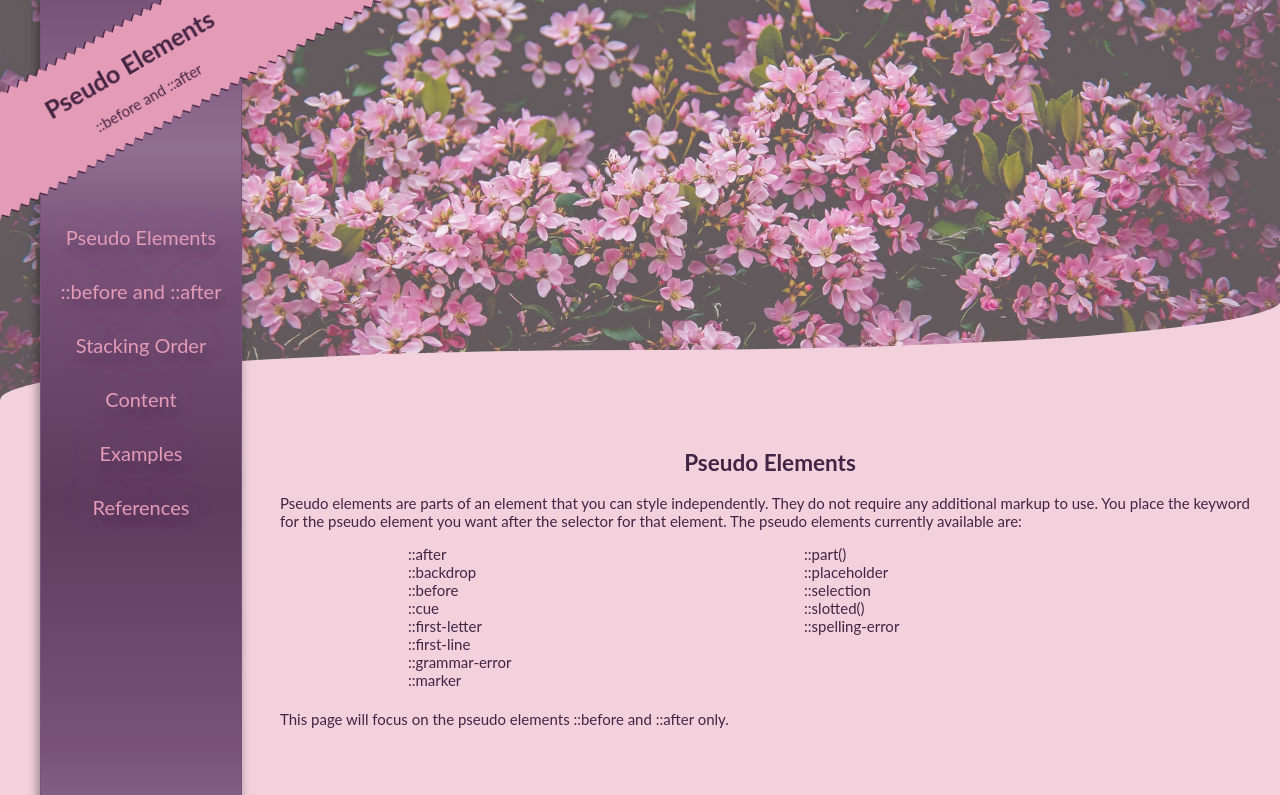
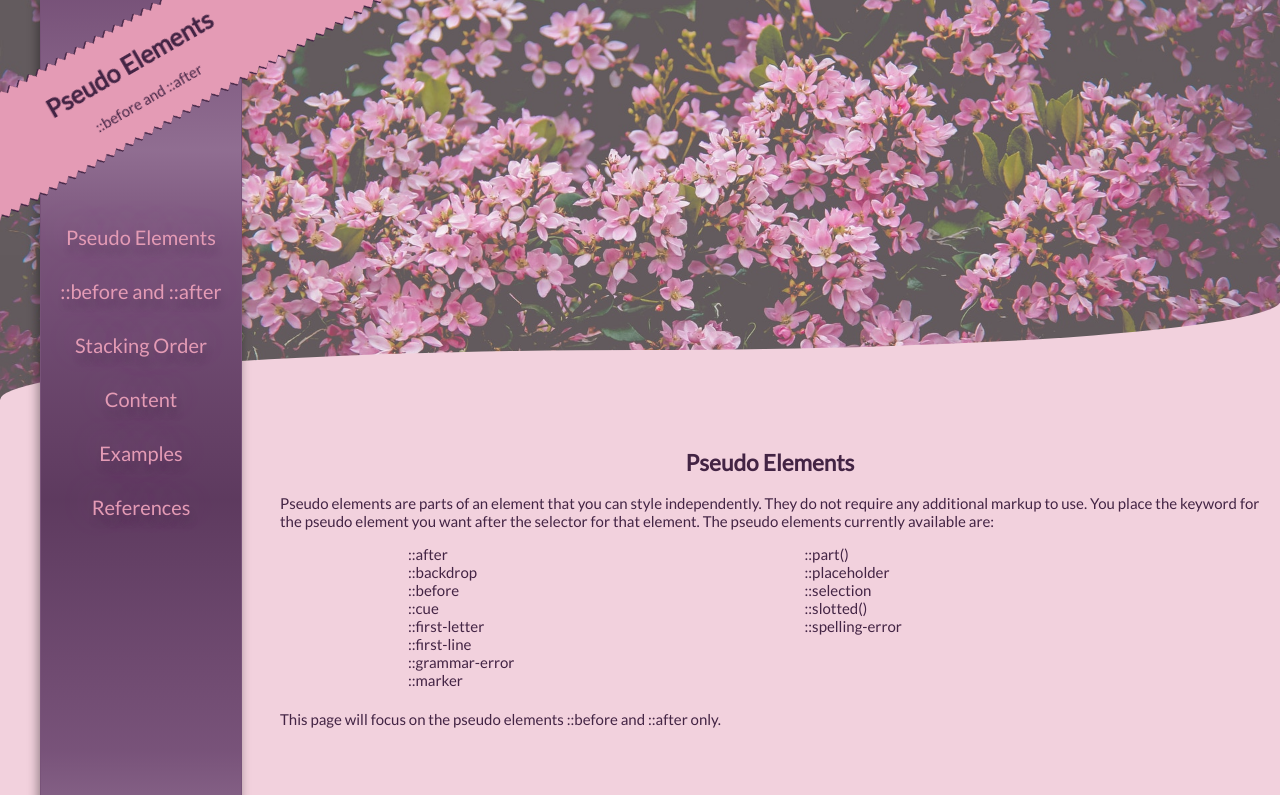
Before and after one commit to TessFisher/technical-documentation-page, a plain HTML site: page index.html in a window 1280 px wide. Shown: the top 795 px of the page. Drawn offline with Linux system fonts and the light colour scheme.

Commit message:
Update index.html

```diff
--- a/index.html
+++ b/index.html
@@ -3,7 +3,7 @@
     <head>
         <title>technical documentation page</title>
         <link rel="stylesheet" href="style.css">
-        <link href="https://fonts.googleapis.com/css?family=PT+Sans&display=swap" rel="stylesheet">
+        <link href="https://fonts.googleapis.com/css?family=Lato&display=swap" rel="stylesheet">
         <meta name="viewport" content="width=device-width, initial-scale=1">
     </head>
     <body>
```
